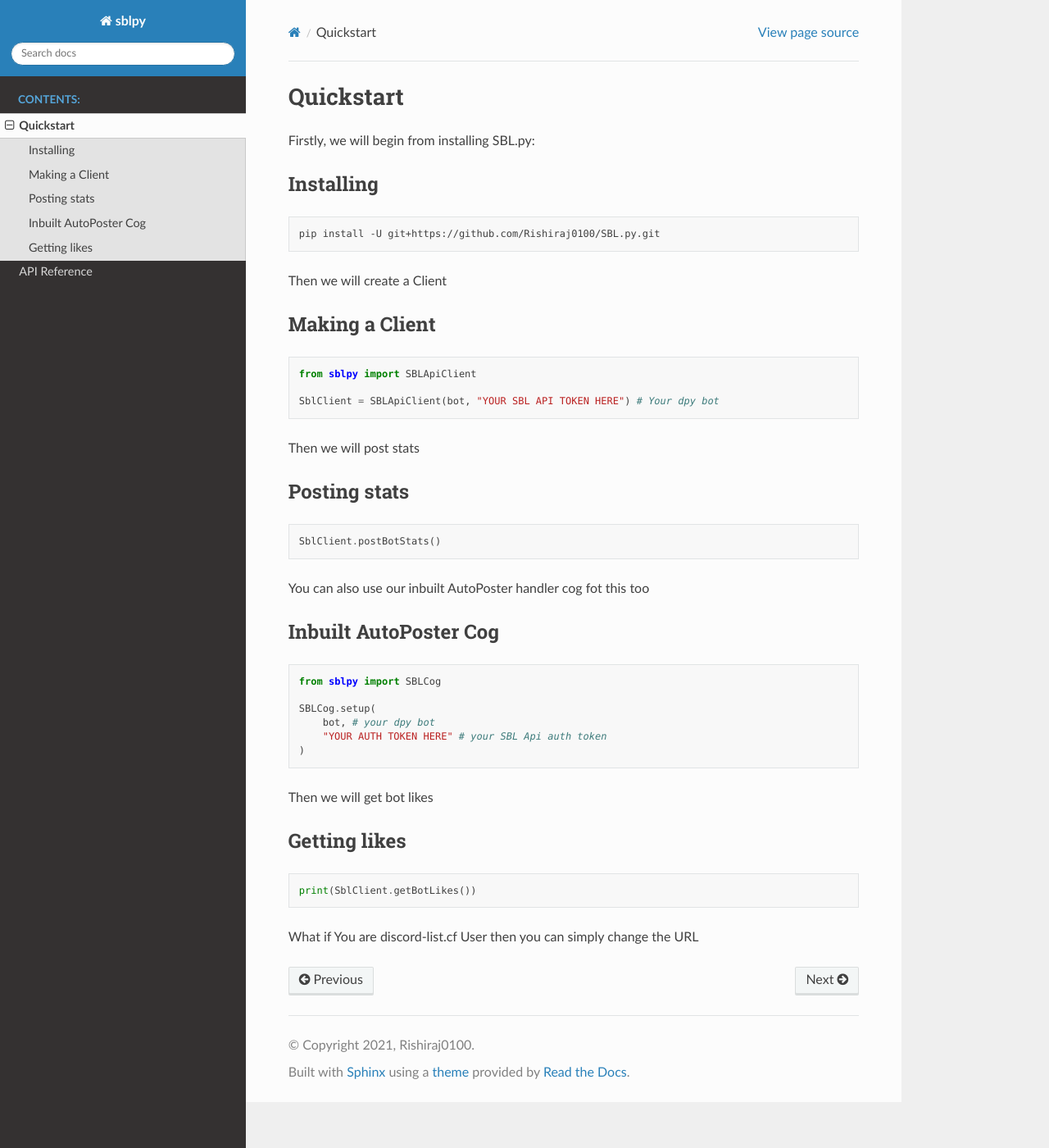
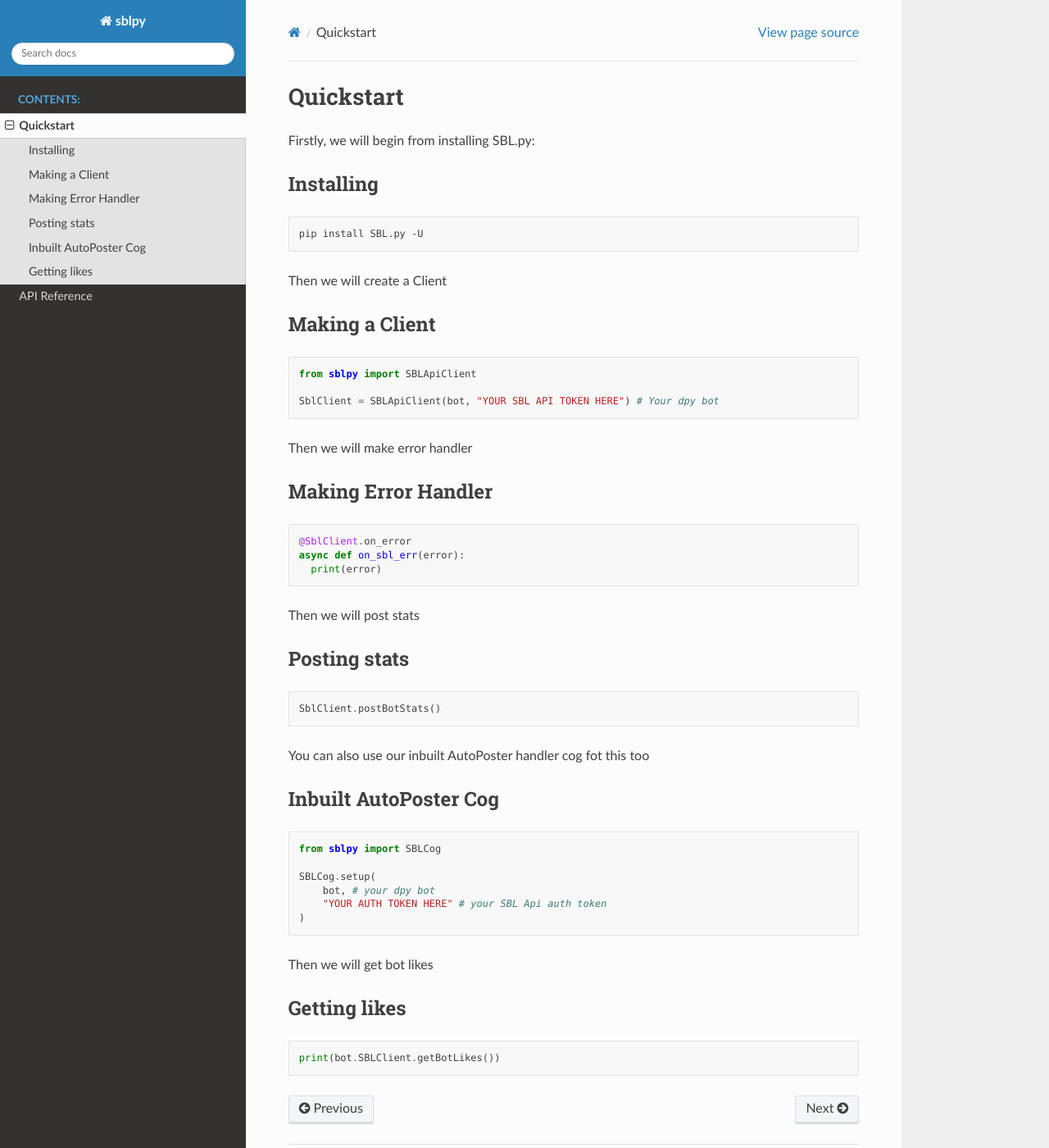
Before and after one commit to Rishiraj0100/SBL.py, a Sphinx documentation site: the page built from docs/quickstart.rst, in a window 1280 px wide and 1400 px high. Shown: the whole window at 82% size. Built offline with Sphinx 7.4.7 and the Read the Docs theme 2.0.0, drawn with Linux system fonts in a browser that asks for light colours; the version number could not be read and is left out.

Commit message:
Update quickstart.rst

```diff
--- a/docs/quickstart.rst
+++ b/docs/quickstart.rst
@@ -9,7 +9,7 @@ Installing
 
 .. code-block:: sh
 
-    pip install -U git+https://github.com/Rishiraj0100/SBL.py.git
+    pip install SBL.py -U
 
 
 Then we will create a Client
@@ -22,6 +22,17 @@ Making a Client
     from sblpy import SBLApiClient
 
     SblClient = SBLApiClient(bot, "YOUR SBL API TOKEN HERE") # Your dpy bot
+
+Then we will make error handler
+
+Making Error Handler
+--------------------
+
+.. code-block:: python3
+
+    @SblClient.on_error
+    async def on_sbl_err(error):
+      print(error)
 
 Then we will post stats
 
@@ -53,9 +64,4 @@ Getting likes
 
 .. code-block:: python3
 
-    print(SblClient.getBotLikes())
-
-
-
-What if You are discord-list.cf User
-then you can simply change the URL
+    print(bot.SBLClient.getBotLikes())
```
